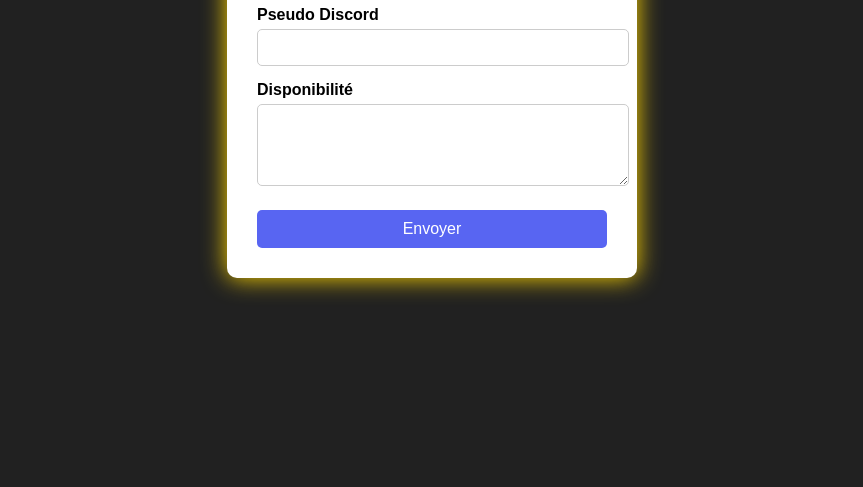
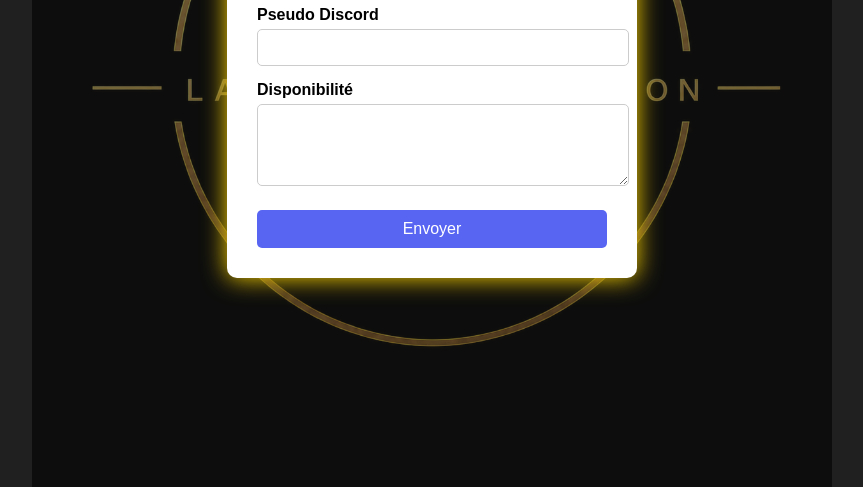
Before and after one commit to jimmyx59-RGB/Recrutement-Johnson, a plain HTML site: page index.html in a window 1280 px wide. Shown: the part 313-800 px from the top of the page, without its empty margins (208-1071 px from the left). Drawn offline with Linux system fonts and the light colour scheme.

Commit message:
Update index.html

```diff
--- a/index.html
+++ b/index.html
@@ -40,9 +40,8 @@ body::after {
   width: 100%;
   height: 100%;
 
-background-size: contain;
-background-position: center;
-background-repeat: no-repeat;
+  background: url("logo.png") no-repeat center center;
+  background-size: contain;
 
   opacity: 0.6;
   z-index: -2; /* 👈 DERRIÈRE */
```
